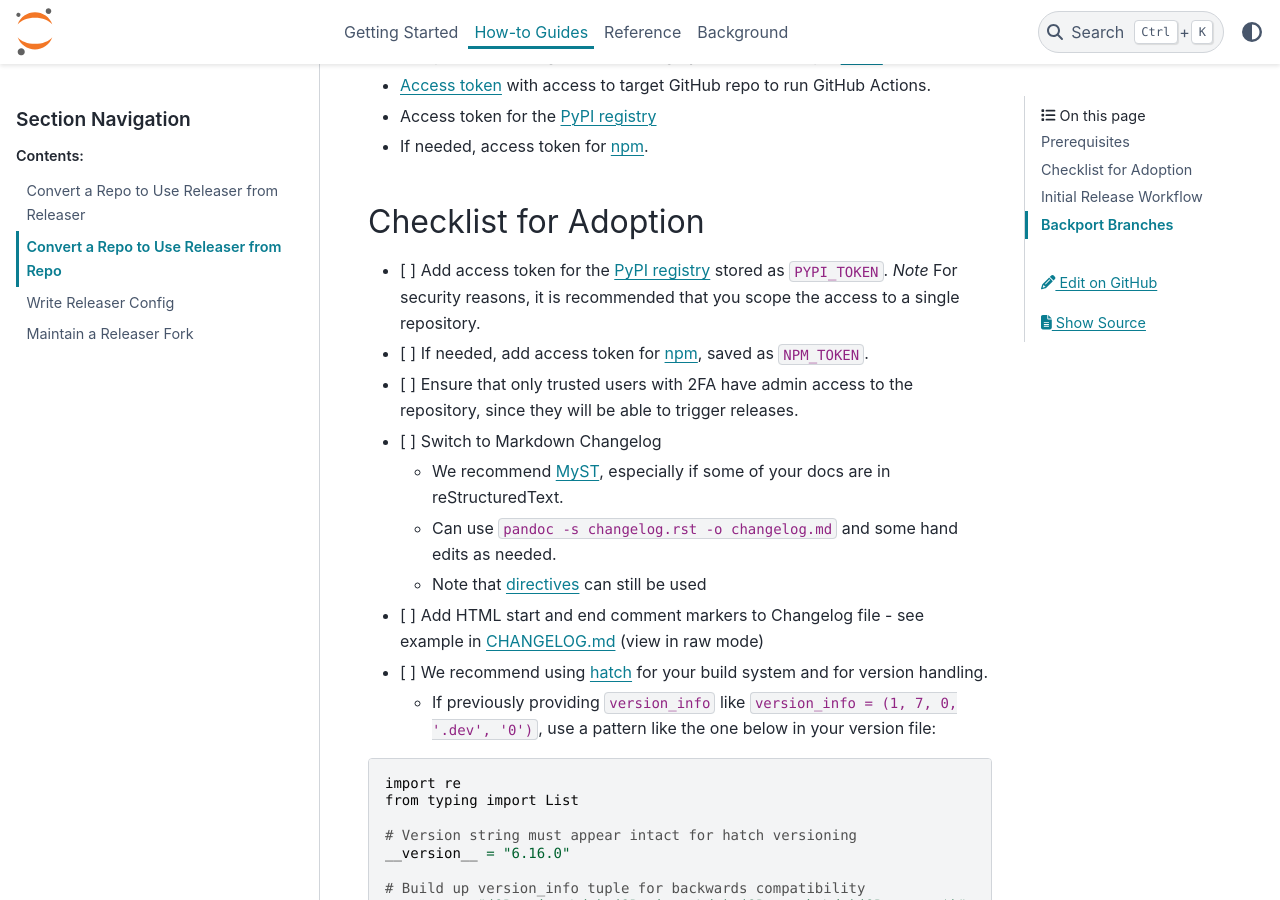
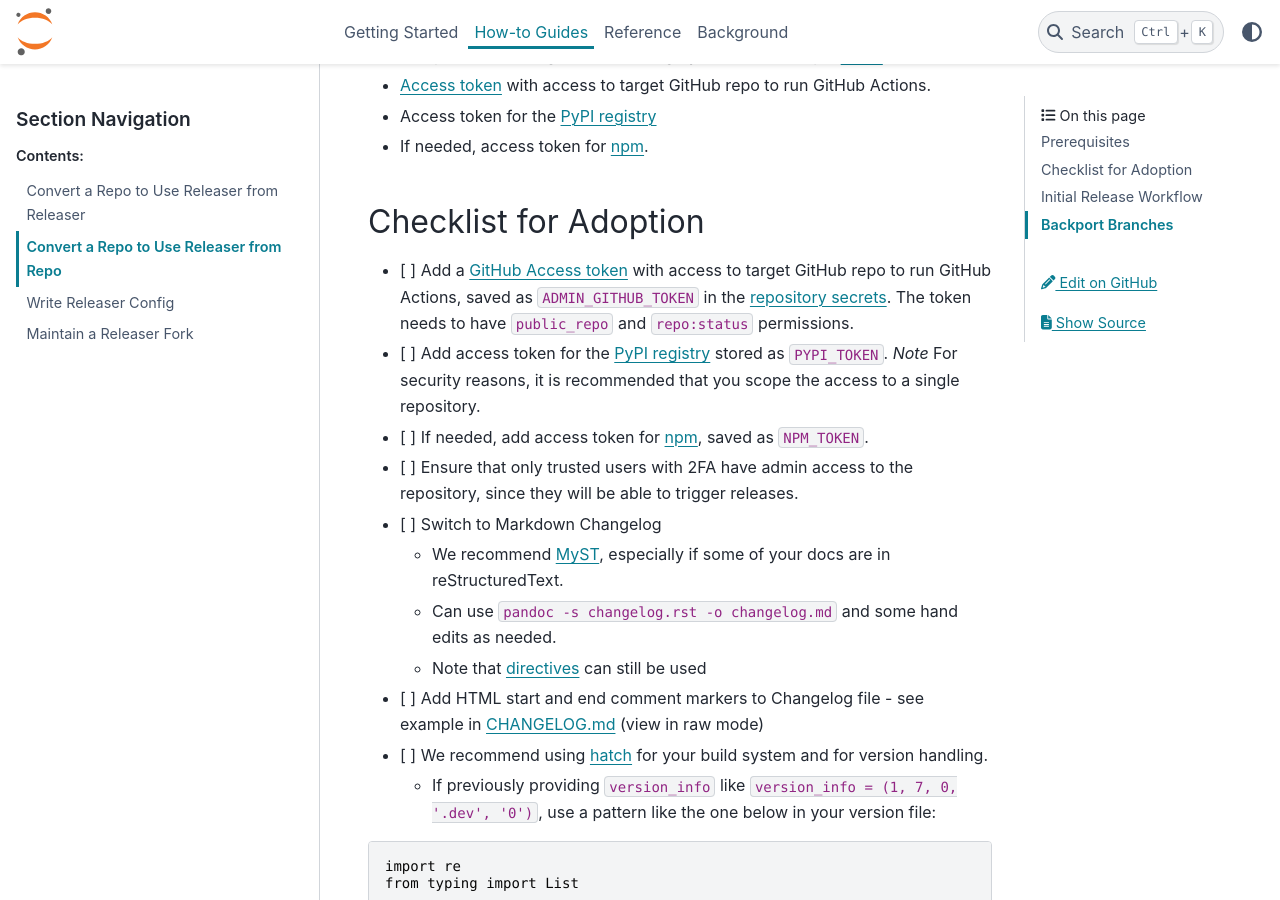
Before and after one commit to jupyter-server/jupyter_releaser, a Sphinx documentation site: the page built from docs/source/how_to_guides/convert_repo_from_repo.md, in a window 1280 px wide and 900 px high, scrolled down 439 px. Built offline with Sphinx 7.4.7 and the PyData theme 0.15.4, drawn with Linux system fonts in a browser that asks for light colours.

Commit message:
Use admin token (#431)

```diff
--- a/docs/source/how_to_guides/convert_repo_from_repo.md
+++ b/docs/source/how_to_guides/convert_repo_from_repo.md
@@ -14,6 +14,9 @@ See [checklist](#Checklist-for-Adoption) below for details:
 
 ## Checklist for Adoption
 
+- [ ] Add a [GitHub Access token](https://docs.github.com/en/github/authenticating-to-github/creating-a-personal-access-token) with access to target GitHub repo to run GitHub Actions, saved as
+      `ADMIN_GITHUB_TOKEN` in the [repository secrets](https://docs.github.com/en/actions/reference/encrypted-secrets#creating-encrypted-secrets-for-a-repository).
+      The token needs to have `public_repo` and `repo:status` permissions.
 - [ ] Add access token for the [PyPI registry](https://packaging.python.org/guides/publishing-package-distribution-releases-using-github-actions-ci-cd-workflows/#saving-credentials-on-github) stored as `PYPI_TOKEN`.
       _Note_ For security reasons, it is recommended that you scope the access
       to a single repository.
```
Also changed, not shown: 2 other files.
